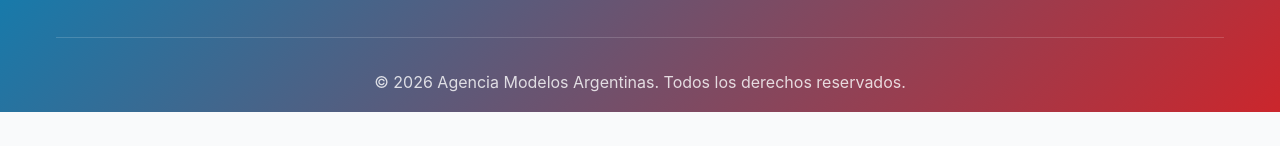
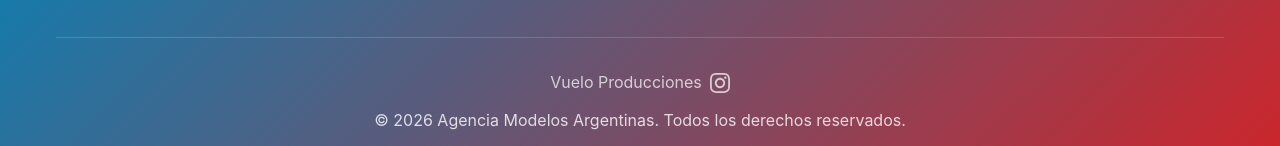
Before and after one commit to JBolivar14/agencia-modelos, a React (Vite) app: page / in a window 1280 px wide. Shown: the part 1257-1403 px from the top of the page. Before the commit the page ends 1369 px from the top, so only its background shows below. Built offline with nearby package versions, Linux system fonts and the light colour scheme; no server answers; the HTML template or start-up script is replaced by a standard one.

Commit message:
Footer: Vuelo Producciones + icono Instagram
- Layout, home y modelo-detalle: enlace a instagram.com/vuelo.producciones
- Estilos en Layout.css y styles.css para footer-vuelo e icono

```diff
--- a/public/styles.css
+++ b/public/styles.css
@@ -1183,6 +1183,29 @@
     color: #9ca3af;
     font-size: 0.85em;
     margin: 0;
+}
+
+.footer-vuelo {
+    margin-bottom: 0.75rem;
+}
+
+.footer-instagram-link {
+    display: inline-flex;
+    align-items: center;
+    gap: 0.5rem;
+    color: #6b7280;
+    text-decoration: none;
+    font-size: 0.9em;
+    transition: color 0.2s ease, transform 0.2s ease;
+}
+
+.footer-instagram-link:hover {
+    color: #CB262C;
+    transform: translateY(-2px);
+}
+
+.footer-instagram-icon {
+    flex-shrink: 0;
 }
 
 /* Skeleton loader */
--- a/src/components/Layout.css
+++ b/src/components/Layout.css
@@ -169,6 +169,29 @@
   opacity: 0.8;
 }
 
+.footer-vuelo {
+  margin-bottom: 0.75rem;
+}
+
+.footer-instagram-link {
+  display: inline-flex;
+  align-items: center;
+  gap: 0.5rem;
+  color: white;
+  text-decoration: none;
+  opacity: 0.9;
+  transition: opacity 0.2s ease, transform 0.2s ease;
+}
+
+.footer-instagram-link:hover {
+  opacity: 1;
+  transform: translateY(-2px);
+}
+
+.footer-instagram-icon {
+  flex-shrink: 0;
+}
+
 .container {
   max-width: 1200px;
   margin: 0 auto;
--- a/src/components/Layout.jsx
+++ b/src/components/Layout.jsx
@@ -135,6 +135,20 @@
             </div>
           </div>
           <div className="footer-bottom">
+            <p className="footer-vuelo">
+              <a
+                href="https://www.instagram.com/vuelo.producciones/"
+                target="_blank"
+                rel="noopener noreferrer"
+                className="footer-instagram-link"
+                aria-label="Instagram de Vuelo Producciones"
+              >
+                <span className="footer-vuelo-text">Vuelo Producciones</span>
+                <svg className="footer-instagram-icon" xmlns="http://www.w3.org/2000/svg" viewBox="0 0 24 24" fill="currentColor" width="20" height="20" aria-hidden="true">
+                  <path d="M12 2.163c3.204 0 3.584.012 4.85.07 3.252.148 4.771 1.691 4.919 4.919.058 1.265.069 1.645.069 4.849 0 3.205-.012 3.584-.069 4.849-.149 3.225-1.664 4.771-4.919 4.919-1.266.058-1.644.07-4.85.07-3.204 0-3.584-.012-4.849-.07-3.26-.149-4.771-1.699-4.919-4.92-.058-1.265-.07-1.644-.07-4.849 0-3.204.013-3.583.07-4.849.149-3.227 1.664-4.771 4.919-4.919 1.266-.057 1.645-.069 4.849-.069zm0-2.163c-3.259 0-3.667.014-4.947.072-4.358.2-6.78 2.618-6.98 6.98-.059 1.281-.073 1.689-.073 4.948 0 3.259.014 3.668.072 4.948.2 4.358 2.618 6.78 6.98 6.98 1.281.058 1.689.072 4.948.072 3.259 0 3.668-.014 4.948-.072 4.354-.2 6.782-2.618 6.979-6.98.059-1.28.073-1.689.073-4.948 0-3.259-.014-3.667-.072-4.947-.196-4.354-2.617-6.78-6.979-6.98-1.281-.059-1.69-.073-4.949-.073zm0 5.838c-3.403 0-6.162 2.759-6.162 6.162s2.759 6.163 6.162 6.163 6.162-2.759 6.162-6.163c0-3.403-2.759-6.162-6.162-6.162zm0 10.162c-2.209 0-4-1.79-4-4 0-2.209 1.791-4 4-4s4 1.791 4 4c0 2.21-1.791 4-4 4zm6.406-11.845c-.796 0-1.441.645-1.441 1.44s.645 1.44 1.441 1.44c.795 0 1.439-.645 1.439-1.44s-.644-1.44-1.439-1.44z" />
+                </svg>
+              </a>
+            </p>
             <p>&copy; 2026 Agencia Modelos Argentinas. Todos los derechos reservados.</p>
           </div>
         </div>
```
Also changed, not shown: public/home.html (+8 -0 lines), public/modelo-detalle.html (+8 -0 lines).
